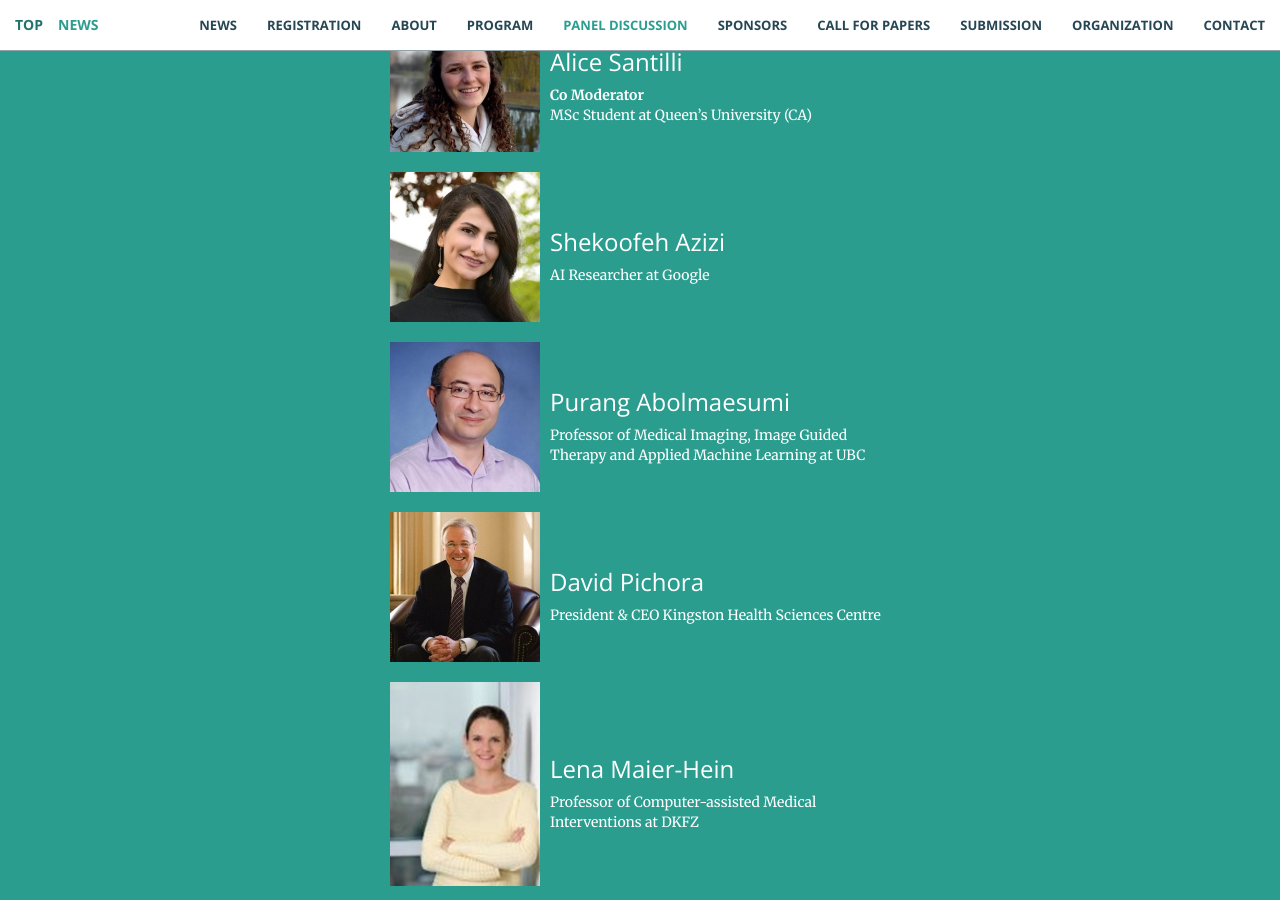
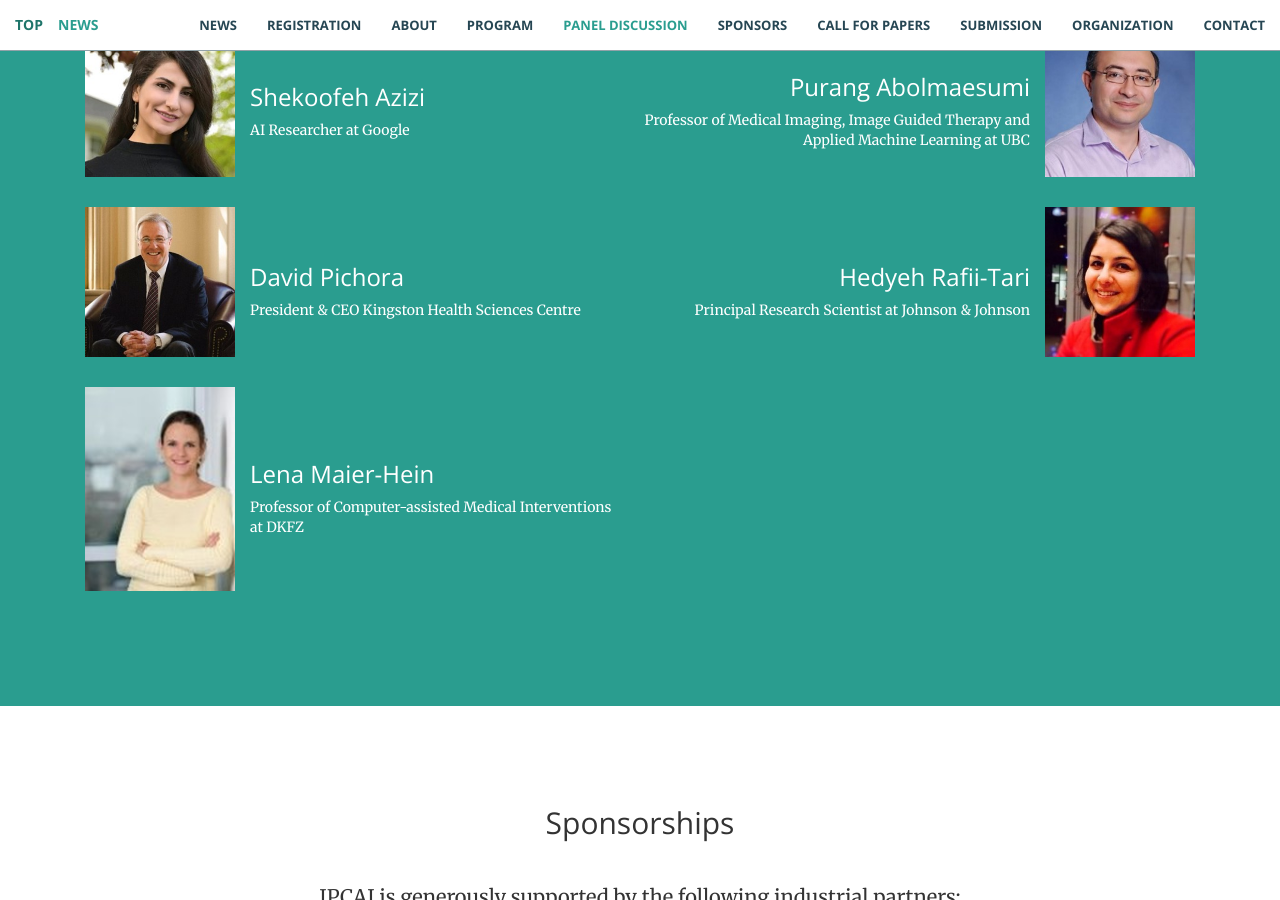
Before and after one commit to ipcai2021/ipcai2021.github.io, a Jekyll site: the page built from index.html, in a window 1280 px wide and 900 px high, scrolled down 13583 px. Built offline with Jekyll 4.4.1, drawn with Linux system fonts in a browser that asks for light colours; some of the changed text lies outside the part shown.

Commit message:
Improved alignment of panelists

```diff
--- a/_includes/discussion.html
+++ b/_includes/discussion.html
@@ -9,41 +9,71 @@
   </div>
 
   <div class="container">
-    <div class="col-lg-12 text-center">
       <p class="text-left">
         During the panel, moderator Parvin Mousavi will discuss future research topics as well as the impact of the pandemic on research with renowned guests.
       </p>
       <hr class="light">
-      <div style="display: inline-grid; grid-auto-columns: 500px">
-        <div style="display: inline-flex; align-items: center">
-          <img src="../img/ipcai2021/panelists/ParvinMousavi.jpg" width="150px" alt="Parvin Mousavi"/>
-          <div class="text-left" style="margin-left: 10px;"><h3>Parvin Mousavi</h3> <b>Moderator</b> <br> Professor at Queen’s University (CA)</div>
+      <div style="display: inline-grid; grid-template-columns: auto auto">
+        <div style="display: inline-flex; align-items: center; justify-content:flex-start">
+          <img src="img/ipcai2021/panelists/ParvinMousavi.jpg" style="margin: 15px" width="150px" alt="Parvin Mousavi"/>
+          <div class="text-left" ><h3>Parvin Mousavi</h3> <b>Moderator</b> <br> Professor at Queen’s University (CA)</div>
         </div>
-        <div style="display: inline-flex; align-items: center; padding-top: 20px">
-          <img src="../img/ipcai2021/panelists/AliceSantilli.jpg" width="150px" alt="Alice Santilli"/>
-          <div class="text-left"  style="margin-left: 10px"><h3>Alice Santilli</h3> <b>Co Moderator</b> <br> MSc Student at Queen’s University (CA)</div>
+        <div style="display: inline-flex; align-items: center; justify-content:flex-end">
+          <div class="text-right" ><h3>Alice Santilli</h3> <b>Co Moderator</b> <br> MSc Student at Queen’s University (CA)</div>
+          <img src="img/ipcai2021/panelists/AliceSantilli.jpg" style="margin: 15px" width="150px" alt="Alice Santilli"/>
         </div>
-        <div style="display: inline-flex; align-items: center; padding-top: 20px">
-          <img src="../img/ipcai2021/panelists/ShekoofehAzizi.jpg" width="150px" alt="Shekoofeh Azizi"/>
-          <div class="text-left"  style="margin-left: 10px"><h3>Shekoofeh Azizi</h3> AI Researcher at Google</div>
+        <div style="display: inline-flex; align-items: center; justify-content:flex-start">
+          <img src="img/ipcai2021/panelists/ShekoofehAzizi.jpg" style="margin: 15px" width="150px" alt="Shekoofeh Azizi"/>
+          <div class="text-left"><h3>Shekoofeh Azizi</h3> AI Researcher at Google</div>
         </div>
-        <div style="display: inline-flex; align-items: center; padding-top: 20px">
-          <img src="../img/ipcai2021/panelists/PurangAbolmaesumi.jpg" width="150px" alt="Purang Abolmaesumi"/>
-          <div class="text-left"  style="margin-left: 10px"><h3>Purang Abolmaesumi</h3> Professor of Medical Imaging, Image Guided Therapy and Applied Machine Learning at UBC</div>
+        <div style="display: inline-flex; align-items: center; justify-content:flex-end">
+          <div class="text-right"><h3>Purang Abolmaesumi</h3> Professor of Medical Imaging, Image Guided Therapy and Applied Machine Learning at UBC</div>
+          <img src="img/ipcai2021/panelists/PurangAbolmaesumi.jpg" style="margin: 15px" width="150px" alt="Purang Abolmaesumi"/>
         </div>
-        <div style="display: inline-flex; align-items: center; padding-top: 20px">
-          <img src="../img/ipcai2021/panelists/DavidPichora.jpg" width="150px" alt="David Pichora"/>
-          <div class="text-left"  style="margin-left: 10px"><h3>David Pichora</h3> President & CEO Kingston Health Sciences Centre</div>
+        <div style="display: inline-flex; align-items: center; justify-content:flex-start">
+          <img src="img/ipcai2021/panelists/DavidPichora.jpg" style="margin: 15px" width="150px" alt="David Pichora"/>
+          <div class="text-left" ><h3>David Pichora</h3> President & CEO Kingston Health Sciences Centre</div>
         </div>
-        <div style="display: inline-flex; align-items: center; padding-top: 20px">
-          <img src="../img/ipcai2021/panelists/LenaMaierHein.jpg" width="150px" alt="Lena Maier-Hein"/>
-          <div class="text-left"  style="margin-left: 10px"><h3>Lena Maier-Hein</h3> Professor of Computer-assisted Medical Interventions at DKFZ</div>
+        <div style="display:inline-flex; align-items: center; justify-content:flex-end">
+          <div class="text-right"><h3>Hedyeh Rafii-Tari</h3> Principal Research Scientist at Johnson & Johnson</div>
+          <img src="img/ipcai2021/panelists/HedyehRafiiTari.jpg" style="margin: 15px" width="150px" alt="Hedyeh Rafii-Tari"/>
         </div>
-        <div style="display:inline-flex; align-items: center; padding-top: 20px">
-          <img src="../img/ipcai2021/panelists/HedyehRafiiTari.jpg" width="150px" alt="Hedyeh Rafii-Tari"/>
-          <div class="text-left"  style="margin-left: 10px"><h3>Hedyeh Rafii-Tari</h3> Principal Research Scientist at Johnson & Johnson</div>
+        <div style="display: inline-flex; align-items: center; justify-content:flex-start">
+          <img src="img/ipcai2021/panelists/LenaMaierHein.jpg" style="margin: 15px" width="150px" alt="Lena Maier-Hein"/>
+          <div class="text-left"><h3>Lena Maier-Hein</h3> Professor of Computer-assisted Medical Interventions at DKFZ</div>
         </div>
       </div>
     </div>
-  </div>
 </section>
+
+
+<!--<div style="display: inline-grid; grid-auto-columns: 500px">-->
+<!--  <div style="display: inline-flex; align-items: center">-->
+<!--    <img src="img/ipcai2021/panelists/ParvinMousavi.jpg" width="150px" alt="Parvin Mousavi"/>-->
+<!--    <div class="text-left" style="margin-left: 10px;"><h3>Parvin Mousavi</h3> <b>Moderator</b> <br> Professor at Queen’s University (CA)</div>-->
+<!--  </div>-->
+<!--  <div style="display: inline-flex; align-items: center; padding-top: 20px">-->
+<!--    <img src="img/ipcai2021/panelists/AliceSantilli.jpg" width="150px" alt="Alice Santilli"/>-->
+<!--    <div class="text-left"  style="margin-left: 10px"><h3>Alice Santilli</h3> <b>Co Moderator</b> <br> MSc Student at Queen’s University (CA)</div>-->
+<!--  </div>-->
+<!--  <div style="display: inline-flex; align-items: center; padding-top: 20px">-->
+<!--    <img src="img/ipcai2021/panelists/ShekoofehAzizi.jpg" width="150px" alt="Shekoofeh Azizi"/>-->
+<!--    <div class="text-left"  style="margin-left: 10px"><h3>Shekoofeh Azizi</h3> AI Researcher at Google</div>-->
+<!--  </div>-->
+<!--  <div style="display: inline-flex; align-items: center; padding-top: 20px">-->
+<!--    <img src="img/ipcai2021/panelists/PurangAbolmaesumi.jpg" width="150px" alt="Purang Abolmaesumi"/>-->
+<!--    <div class="text-left"  style="margin-left: 10px"><h3>Purang Abolmaesumi</h3> Professor of Medical Imaging, Image Guided Therapy and Applied Machine Learning at UBC</div>-->
+<!--  </div>-->
+<!--  <div style="display: inline-flex; align-items: center; padding-top: 20px">-->
+<!--    <img src="img/ipcai2021/panelists/DavidPichora.jpg" width="150px" alt="David Pichora"/>-->
+<!--    <div class="text-left"  style="margin-left: 10px"><h3>David Pichora</h3> President & CEO Kingston Health Sciences Centre</div>-->
+<!--  </div>-->
+<!--  <div style="display: inline-flex; align-items: center; padding-top: 20px">-->
+<!--    <img src="img/ipcai2021/panelists/LenaMaierHein.jpg" width="150px" alt="Lena Maier-Hein"/>-->
+<!--    <div class="text-left"  style="margin-left: 10px"><h3>Lena Maier-Hein</h3> Professor of Computer-assisted Medical Interventions at DKFZ</div>-->
+<!--  </div>-->
+<!--  <div style="display:inline-flex; align-items: center; padding-top: 20px">-->
+<!--    <img src="img/ipcai2021/panelists/HedyehRafiiTari.jpg" width="150px" alt="Hedyeh Rafii-Tari"/>-->
+<!--    <div class="text-left"  style="margin-left: 10px"><h3>Hedyeh Rafii-Tari</h3> Principal Research Scientist at Johnson & Johnson</div>-->
+<!--  </div>-->
+<!--</div>-->
--- a/_includes/program.html
+++ b/_includes/program.html
@@ -224,7 +224,7 @@
 
 				<p class="font_8" style="font-size:18px"><span style="font-size:22px"><b>18:50 Breaks and Posters (S4-5)</b></p>
 
-				<p class="font_8" style="font-size:18px"><span style="font-size:22px"><b>19:30 Panel Discussion</b></span><br><span><b>Moderation:</b> Parvin Mousavi, PhD (CA); Alice Santilli, MSc Student (CA)</span><br><span><b>Panelists:</b> Shekoofeh Azizi (AI Researcher at Google), Purang Abolmaesumi (Professor of Medical Imaging, Image Guided Therapy and Applied Machine Learning at UBC), David Pichora (President & CEO Kingston Health Sciences Centre), Lena Maier-Hein (Professor of Computer-assisted Medical Interventions at DKFZ), Hedyeh Rafii-Tari (Principal Research Scientist at Johnson & Johnson)</span></p>
+				<p class="font_8" style="font-size:18px"><span style="font-size:22px"><b>19:30 Panel Discussion (<a href="#discussion" class="page-scroll">Details</a>)</b></span><br><span><b>Moderation:</b> Parvin Mousavi, PhD (CA); Alice Santilli, MSc Student (CA)</span><br><span><b>Panelists:</b> Shekoofeh Azizi (AI Researcher at Google), Purang Abolmaesumi (Professor of Medical Imaging, Image Guided Therapy and Applied Machine Learning at UBC), David Pichora (President & CEO Kingston Health Sciences Centre), Lena Maier-Hein (Professor of Computer-assisted Medical Interventions at DKFZ), Hedyeh Rafii-Tari (Principal Research Scientist at Johnson & Johnson)</span></p>
 
 				<p class="font_8" style="font-size:18px"><span style="font-size:22px"><b>20:30 Meet & Greet</b></p>
 
```
